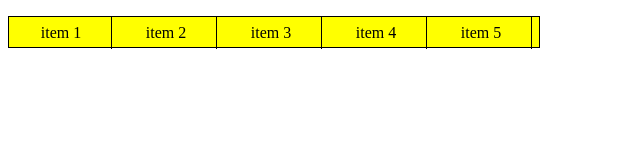
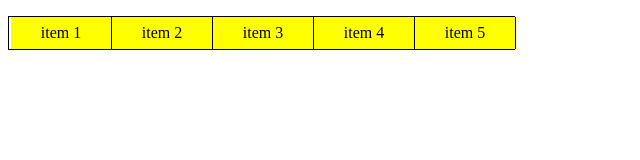
Before and after one commit to hieuxn121/web-FE-31, a plain HTML site: page buoi_4/multiple_menu/index.html in a window 1280 px wide. Shown: the whole page, without its empty margins (0-640 px from the left). Drawn offline with Linux system fonts and the light colour scheme.

Commit message:
sua menu

```diff
--- a/buoi_4/multiple_menu/css/style.css
+++ b/buoi_4/multiple_menu/css/style.css
@@ -1,18 +1,19 @@
 .menu {
     list-style: none;
     padding: 0;
-    background: yellow;
-    width: 530px;
-    height: 30px;
+    width: 505px;
+    /*height: 30px;*/
     line-height: 200%;
     border: 1px black solid;
 }
 .item {
     position: relative;
     left: 2px;
+    background: yellow;
 }
+
 .menu>li {
-    display: inline-block;
+    float: left;
     width: 100px;
     text-align: center;
     border-right: 1px black solid;
--- a/buoi_4/multiple_menu/index.html
+++ b/buoi_4/multiple_menu/index.html
@@ -25,6 +25,7 @@
         </li>
         <li class="item">item 4</li>
         <li class="item">item 5</li>
+        <div style="clear: both"></div>
     </ul>
 </body>
 </html>
```
